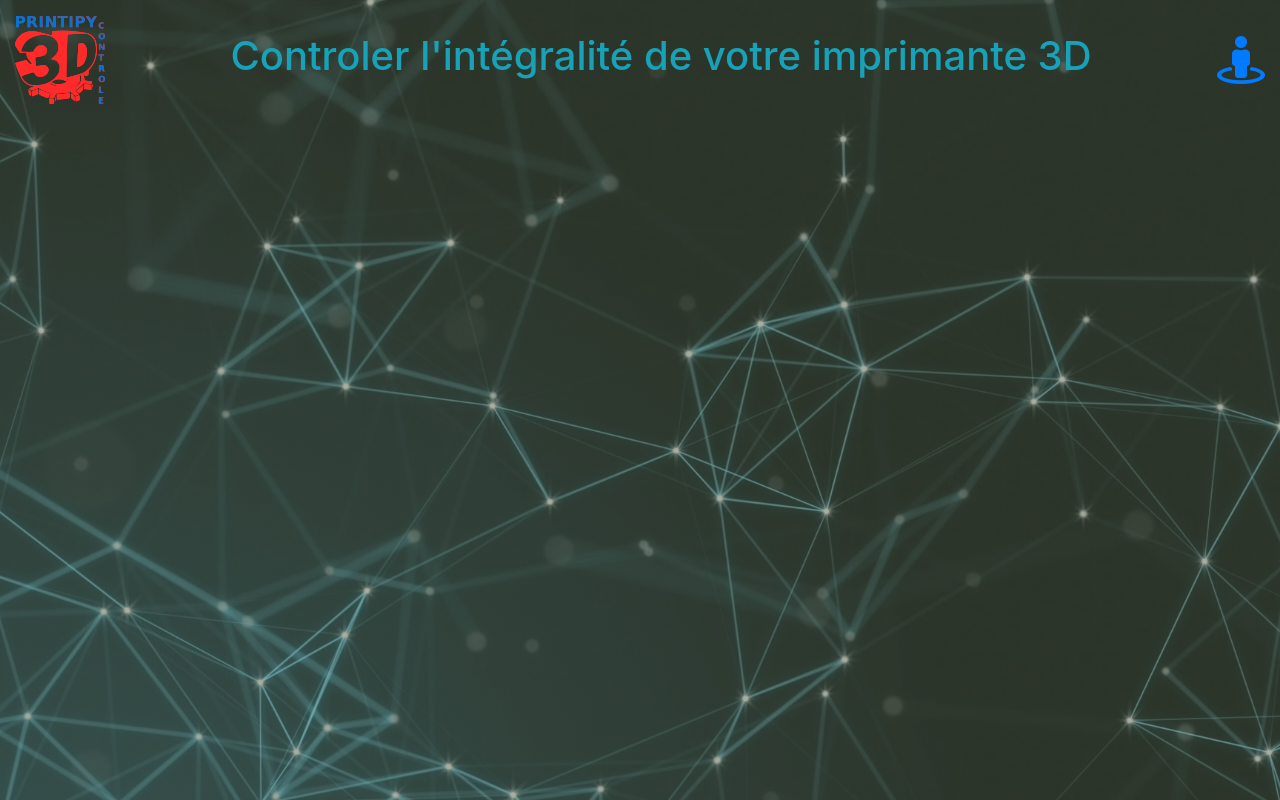
After one commit to riderflo85/printipy, a Django app: template account/templates/account/base.html in a window 1280 px wide. The commit adds this page. Run offline with Django 3.2, Linux system fonts and the light colour scheme; the template is opened without the code that fills it, so the values that code supplies are empty; some libraries are stand-ins or nearby versions.

Commit message:
Front-end de la page d'accueil commencer

```diff
--- a/account/static/account/css/custom.css
+++ b/account/static/account/css/custom.css
@@ -1,4 +1,13 @@
 body
 {
-    background: url('../img/blue-snow.png');
+    height: 100vh;
+    background: linear-gradient(to bottom, rgba(87, 92, 66, 0.5) 0%, rgba(87, 92, 66, 0.5) 100%), url("../img/plexus-beautiful.jpeg");
+    background-position: center;
+    background-repeat: no-repeat;
+    background-size: cover;
 }
+
+/* header.metahead
+{
+    height: 70px;
+} */
--- /dev/null
+++ b/account/templates/account/base.html
@@ -0,0 +1,35 @@
+<!DOCTYPE html>
+
+<html lang="fr">
+    <head>
+        <meta charset="utf-8">
+        <title>Connection</title>
+        <link rel="stylesheet" href="https://stackpath.bootstrapcdn.com/bootstrap/4.3.1/css/bootstrap.min.css" integrity="sha384-ggOyR0iXCbMQv3Xipma34MD+dH/1fQ784/j6cY/iJTQUOhcWr7x9JvoRxT2MZw1T" crossorigin="anonymous">
+        <link rel="stylesheet" href="https://use.fontawesome.com/releases/v5.8.2/css/all.css" integrity="sha384-oS3vJWv+0UjzBfQzYUhtDYW+Pj2yciDJxpsK1OYPAYjqT085Qq/1cq5FLXAZQ7Ay" crossorigin="anonymous">
+        {% load static %}
+        <link rel="stylesheet" href="{% static 'account/css/custom.css' %}">
+    </head>
+
+    <body>
+        <header class="metahead">
+            <div class="container-fluid">
+                <div class="row">
+                    <div class="col-12 pt-3 d-flex justify-content-between">
+                        <img src="{% static 'account/img/logoPrintiPy.png' %}" alt="logo" class="img-fluid">
+                        <h1 class="text-info align-self-center">Controler l'intégralité de votre imprimante 3D</h1>
+                        <a class="align-self-center" href="#"><i class="fas fa-street-view fa-3x"></i></a>
+                    </div>
+                </div>
+            </div>
+        </header>
+
+
+        {% block content %}
+        {% endblock content %}
+
+        <script src="https://code.jquery.com/jquery-3.3.1.slim.min.js" integrity="sha384-q8i/X+965DzO0rT7abK41JStQIAqVgRVzpbzo5smXKp4YfRvH+8abtTE1Pi6jizo" crossorigin="anonymous"></script>
+        <script src="https://cdnjs.cloudflare.com/ajax/libs/popper.js/1.14.7/umd/popper.min.js" integrity="sha384-UO2eT0CpHqdSJQ6hJty5KVphtPhzWj9WO1clHTMGa3JDZwrnQq4sF86dIHNDz0W1" crossorigin="anonymous"></script>
+        <script src="https://stackpath.bootstrapcdn.com/bootstrap/4.3.1/js/bootstrap.min.js" integrity="sha384-JjSmVgyd0p3pXB1rRibZUAYoIIy6OrQ6VrjIEaFf/nJGzIxFDsf4x0xIM+B07jRM" crossorigin="anonymous"></script>
+    </body>
+
+</html>
```
Also changed, not shown: account/templates/account/index.html (+3 -23 lines), account/static/account/img/logoPrintiPy.png (added).
